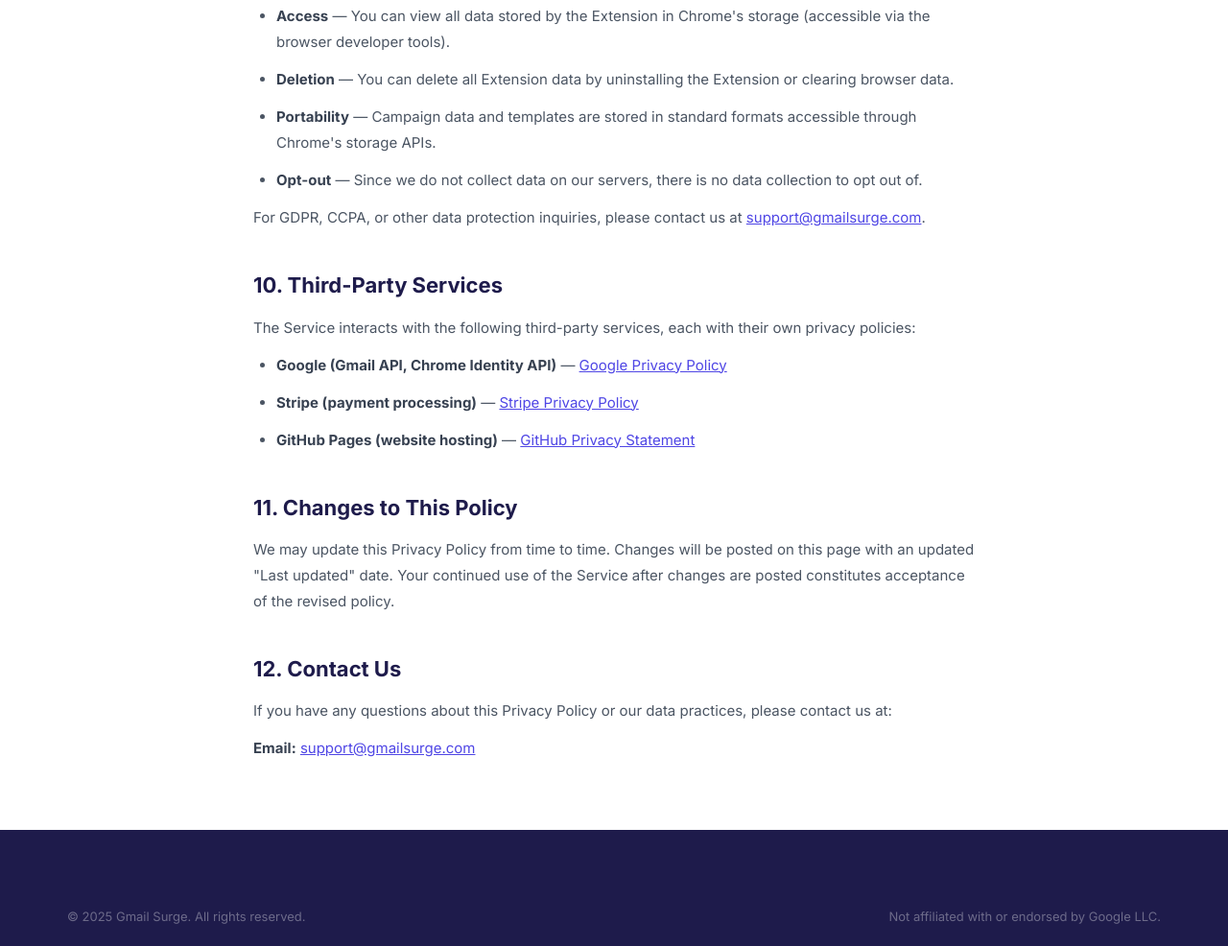
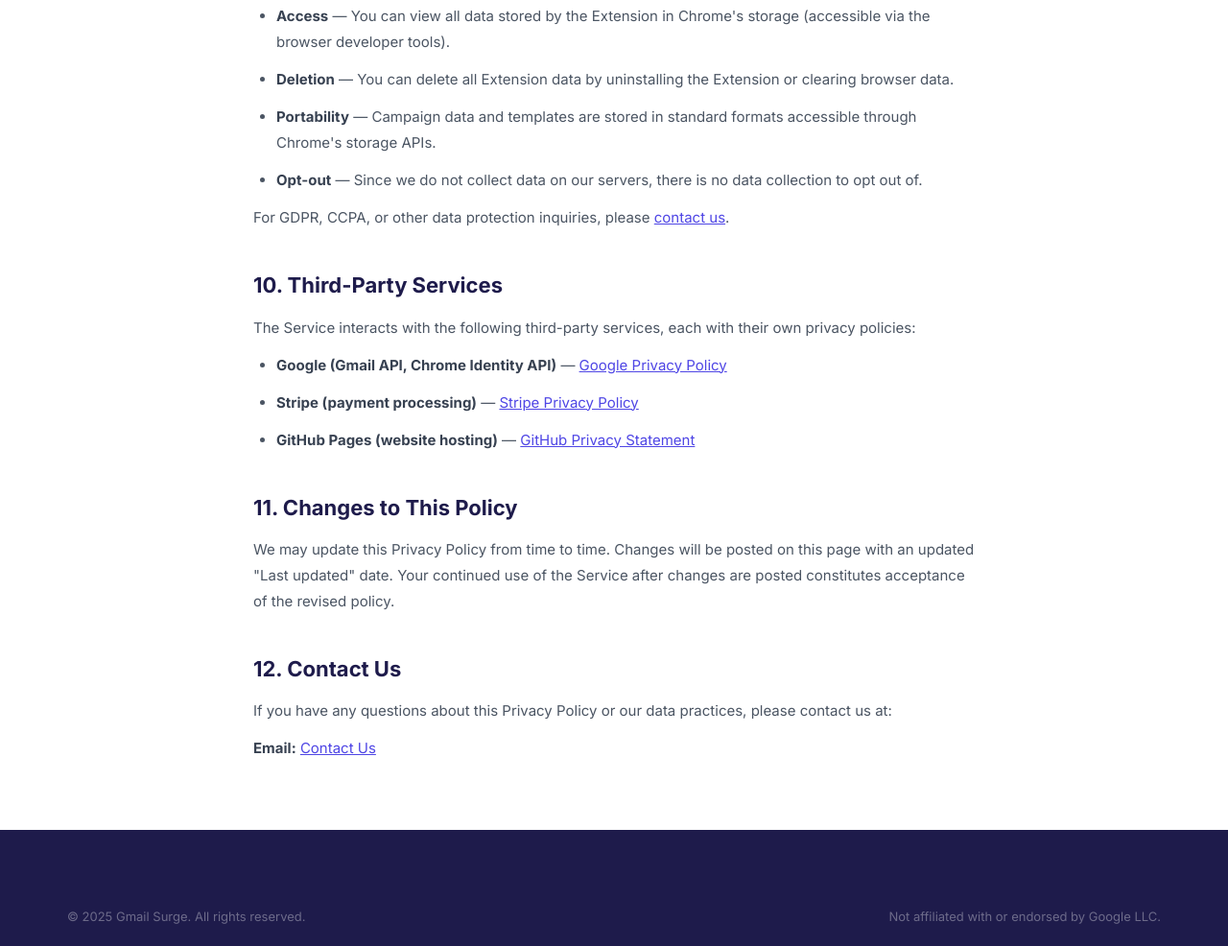
Before and after one commit to greenido/Gmail-Surge, a plain HTML site: page privacy.html in a window 1280 px wide. Shown: the part 2964-3950 px from the top of the page at 96% size. Drawn offline with Linux system fonts and the light colour scheme.

Commit message:
Replace mailto support links with contact page
Replace mailto:support@gmailsurge.com links in index.html, privacy.html, and terms.html with a dedicated contact page (https://ido-green.appspot.com/contact.html). Links now open in a new tab and include rel="noopener noreferrer" for security. This centralizes support contact and avoids exposing a raw email address in the docs.

```diff
--- a/privacy.html
+++ b/privacy.html
@@ -110,7 +110,7 @@
         <li><strong>Portability</strong> — Campaign data and templates are stored in standard formats accessible through Chrome's storage APIs.</li>
         <li><strong>Opt-out</strong> — Since we do not collect data on our servers, there is no data collection to opt out of.</li>
       </ul>
-      <p>For GDPR, CCPA, or other data protection inquiries, please contact us at <a href="mailto:support@gmailsurge.com">support@gmailsurge.com</a>.</p>
+      <p>For GDPR, CCPA, or other data protection inquiries, please <a href="https://ido-green.appspot.com/contact.html" target="_blank" rel="noopener noreferrer">contact us</a>.</p>
 
       <h2>10. Third-Party Services</h2>
       <p>The Service interacts with the following third-party services, each with their own privacy policies:</p>
@@ -125,7 +125,7 @@
 
       <h2>12. Contact Us</h2>
       <p>If you have any questions about this Privacy Policy or our data practices, please contact us at:</p>
-      <p><strong>Email:</strong> <a href="mailto:support@gmailsurge.com">support@gmailsurge.com</a></p>
+      <p><strong>Email:</strong> <a href="https://ido-green.appspot.com/contact.html" target="_blank" rel="noopener noreferrer">Contact Us</a></p>
 
     </div>
   </main>
```
Also changed, not shown: index.html (+1 -1 lines), terms.html (+1 -1 lines).
